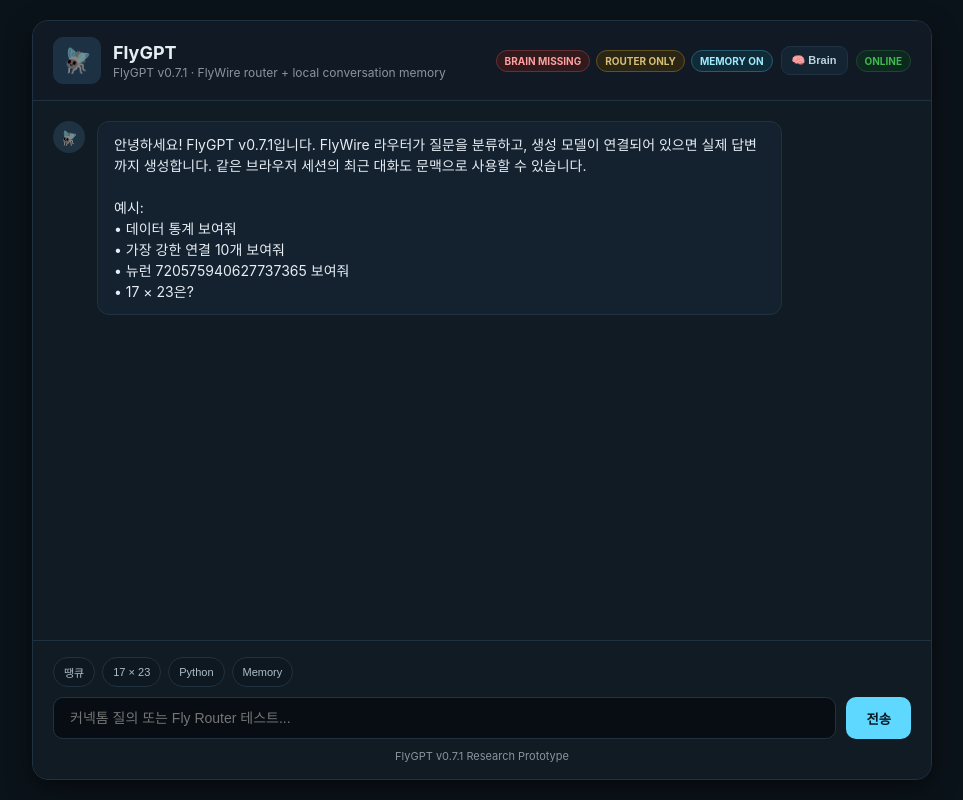
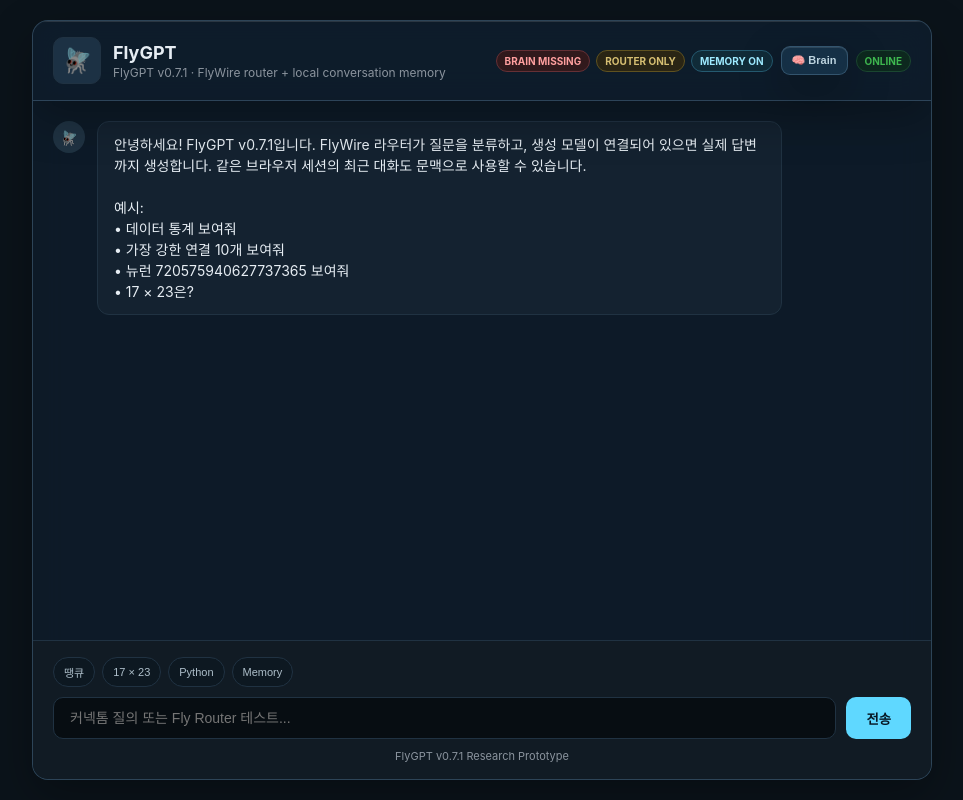
Before and after one commit to codingguy1026/FlyGPT, a FastAPI app: page / in a window 1280 px wide. Shown: the whole page, without its empty margins (158-1121 px from the left). Run offline with FastAPI, Linux system fonts and the light colour scheme.

Commit message:
style: add accessible liquid glass surface layer

```diff
--- a/static/style.css
+++ b/static/style.css
@@ -781,3 +781,29 @@
     padding: 0 15px;
   }
 }
+
+
+/* Liquid Glass v1: optional legacy Flask chat shell, separate from Next UI. */
+:is(.chat-container, .brain-panel, .chat-header, .brain-toggle, .route-card) {
+  border-color: rgba(150, 207, 246, .23);
+  box-shadow: inset 0 1px 0 rgba(255, 255, 255, .11), 0 16px 46px rgba(0, 0, 0, .29);
+  -webkit-backdrop-filter: saturate(130%) blur(15px);
+  backdrop-filter: saturate(130%) blur(15px);
+}
+:is(.chat-container, .brain-panel, .chat-header) {
+  background-color: rgba(15, 29, 42, .86);
+}
+.brain-toggle { background-color: rgba(28, 60, 85, .65); }
+@media (max-width: 640px) {
+  :is(.chat-container, .brain-panel, .chat-header, .brain-toggle, .route-card) {
+    -webkit-backdrop-filter: saturate(115%) blur(8px);
+    backdrop-filter: saturate(115%) blur(8px);
+  }
+}
+@media (prefers-reduced-transparency: reduce) {
+  :is(.chat-container, .brain-panel, .chat-header, .brain-toggle, .route-card) {
+    -webkit-backdrop-filter: none;
+    backdrop-filter: none;
+  }
+  :is(.chat-container, .brain-panel, .chat-header) { background-color: #111b24; }
+}
```
